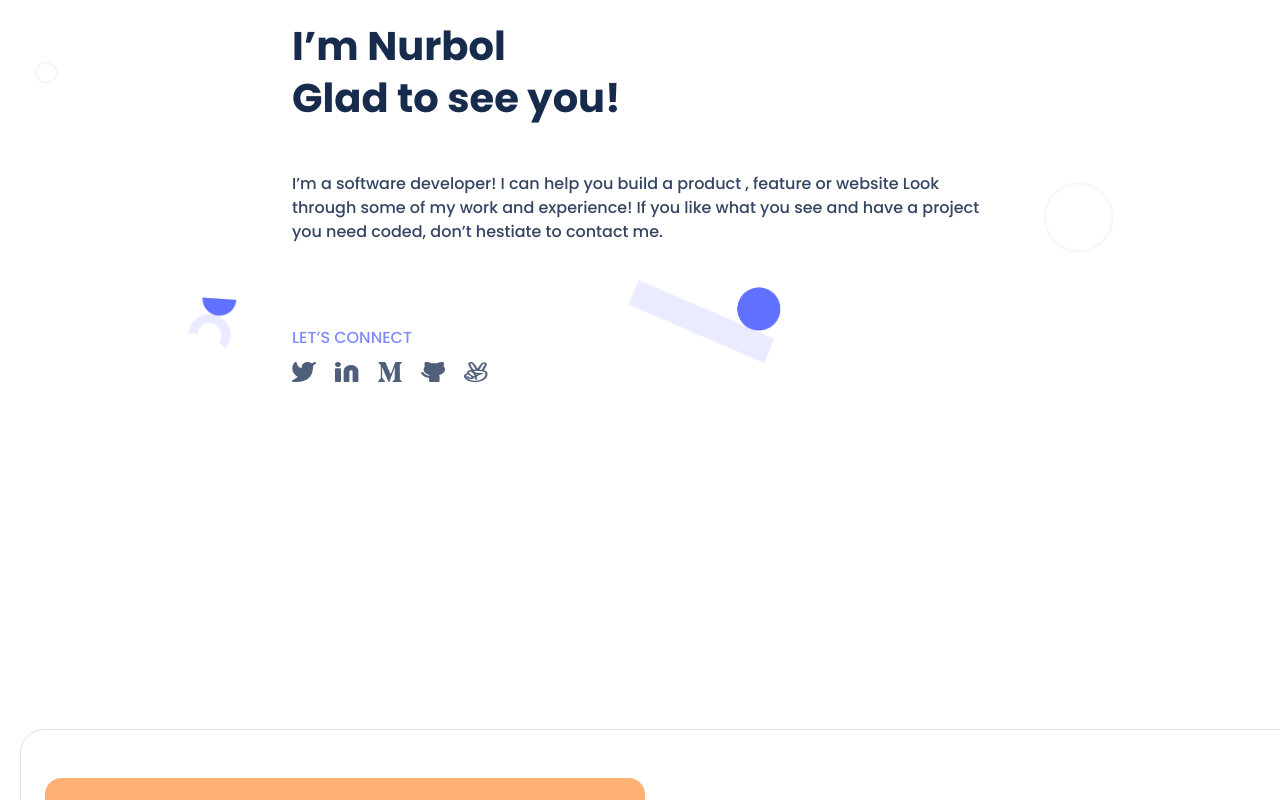
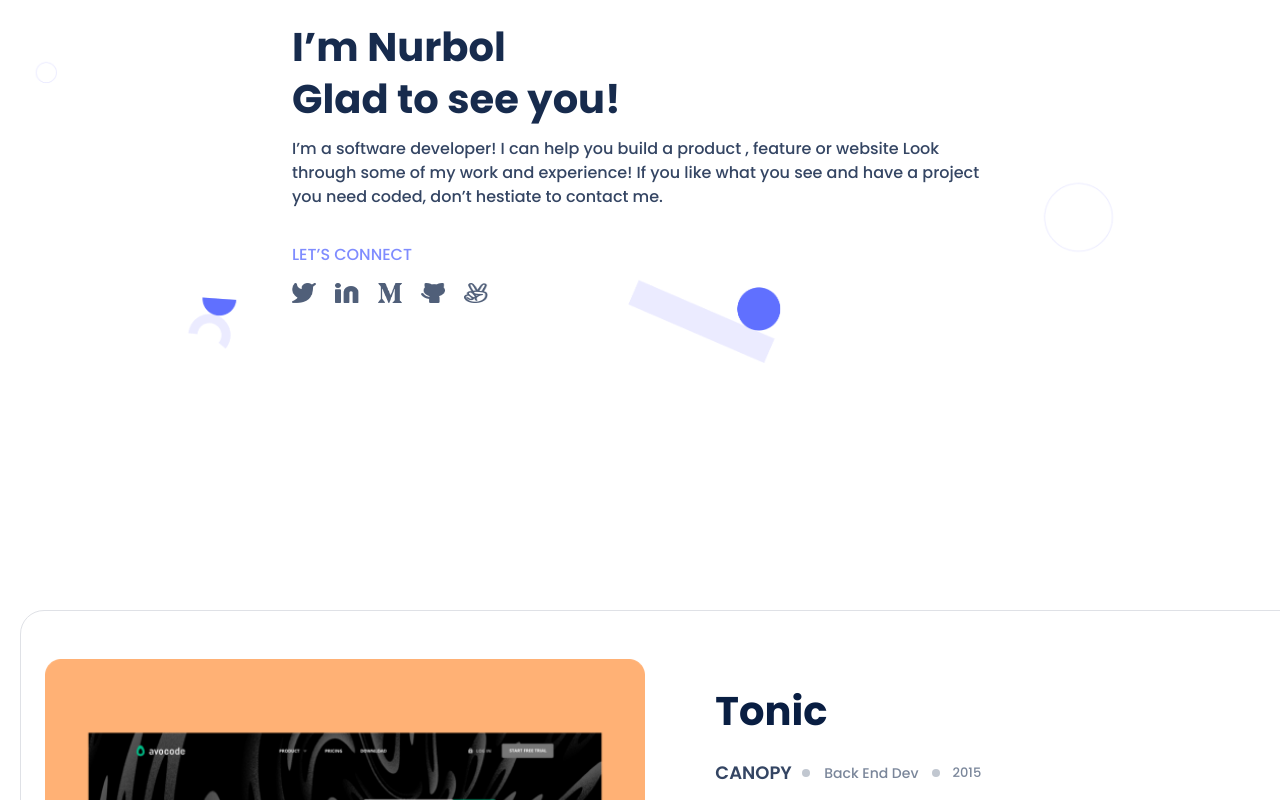
Before and after one commit to everinurmind/portfolio-setup-and-mobile-first, a website: page index.html in a window 1280 px wide. Shown: the part 420-1220 px from the top of the page. Drawn offline with nearby package versions, Linux system fonts and the light colour scheme.

Commit message:
Update style.css
removed blank space between content

```diff
--- a/style.css
+++ b/style.css
@@ -756,7 +756,6 @@
 
   .navigation {
     width: 46px;
-    height: 20px;
     font-weight: 500;
     font-size: 15px;
     line-height: 20px;
@@ -771,14 +770,13 @@
   .headline {
     border-bottom-left-radius: 5.5rem;
     margin-top: 72px;
-    margin-bottom: 142px;
+    margin-bottom: 102px;
     padding: 2rem;
     background: url('images/Header bg@2x.png') no-repeat, #fff;
-    background-size: 100%;
+    background-size: contain;
   }
 
   .text h1 {
-    height: 101px;
     font-weight: 700;
     font-size: 40px;
     line-height: 52px;
@@ -786,17 +784,17 @@
     align-items: center;
     color: #172b4d;
     margin-top: 287px;
-    margin-bottom: 50px;
+    margin-bottom: 12px;
     padding: 0 260px;
   }
 
   .text p {
-    height: 144px;
     font-weight: 400;
     font-size: 16px;
     line-height: 24px;
     color: #344563;
     padding: 0 260px;
+    margin-bottom: 24px;
   }
 
   .media-links {
@@ -827,7 +825,7 @@
     background-color: transparent;
     border: none;
     margin-top: 10px;
-    margin-bottom: 12px;
+    margin-bottom: 16px;
     padding: 0 260px;
   }
 
@@ -898,7 +896,6 @@
     flex-direction: column;
     align-items: flex-start;
     height: 445px;
-    gap: 24px;
     padding: 24px;
   }
 
@@ -933,7 +930,6 @@
     font-size: 18px;
     line-height: 24px;
     color: #344563;
-    margin: 20px 0 0;
   }
 
   #dot {
@@ -941,11 +937,9 @@
     width: 8px;
     height: 8px;
     background: #c1c7d0;
-    margin: 20px 12px 0;
   }
 
   #role {
-    margin: 20px 0 0;
     width: 98px;
     font-weight: 500;
     font-size: 14px;
@@ -954,7 +948,6 @@
   }
 
   #year {
-    margin: 20px 0 0;
     padding: 8px 0;
     width: 29px;
     font-weight: 500;
```
